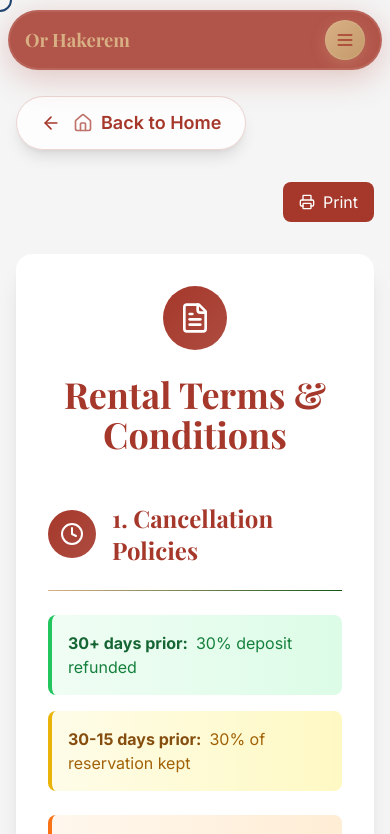
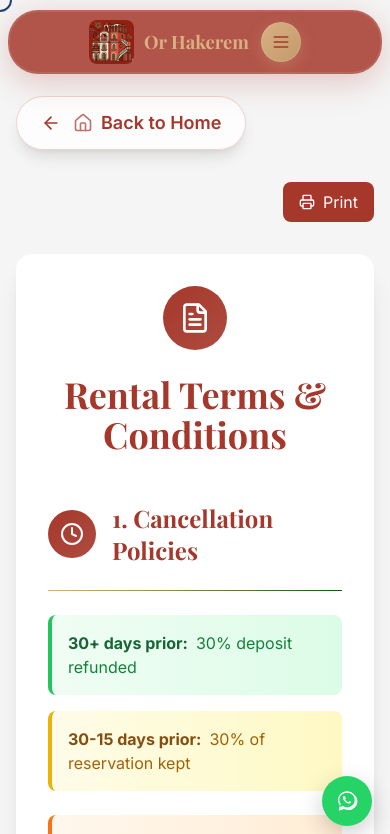
Before and after one commit to Orhakerem/OrHakerem-, a Next.js app: page /terms in a window 390 px wide. Shown: the top 834 px of the page. Built offline with nearby package versions, Linux system fonts and the light colour scheme; no server answers; a web font is replaced by a local one.

Commit message:
Polish hero, navbar, and WhatsApp contact UI

```diff
--- a/src/app/globals.css
+++ b/src/app/globals.css
@@ -236,13 +236,40 @@
 }
 
 @layer components {
+  .whatsapp-float {
+    position: fixed;
+    right: 24px;
+    bottom: 24px;
+    z-index: 9999;
+    display: flex;
+    align-items: center;
+    justify-content: center;
+    width: 56px;
+    height: 56px;
+    border-radius: 50%;
+    background: #25d366;
+    box-shadow: 0 8px 25px rgba(0, 0, 0, 0.2);
+    transition: all 0.3s ease;
+  }
+
+  .whatsapp-float:hover {
+    transform: scale(1.08);
+    box-shadow: 0 10px 30px rgba(0, 0, 0, 0.25);
+  }
+
   .hero-home {
+    opacity: 1;
+    filter: none;
     background:
       radial-gradient(circle at top, rgba(216, 176, 132, 0.18), transparent 45%),
       linear-gradient(180deg, #16202d 0%, #1d2a3a 52%, #24364a 100%);
   }
 
   .hero-home-media {
+    opacity: 1;
+    filter: none;
+    backdrop-filter: none;
+    -webkit-backdrop-filter: none;
     background:
       radial-gradient(circle at top, rgba(255, 255, 255, 0.1), transparent 40%),
       linear-gradient(180deg, rgba(10, 18, 28, 0.24) 0%, rgba(10, 18, 28, 0.38) 100%);
@@ -250,11 +277,13 @@
 
   .hero-home-video {
     z-index: 1;
+    filter: none !important;
+    opacity: 1 !important;
   }
 
   .hero-home-overlay {
     z-index: 2;
-    background: linear-gradient(180deg, rgba(12, 18, 28, 0.18) 0%, rgba(12, 18, 28, 0.36) 100%);
+    background: linear-gradient(180deg, rgba(12, 18, 28, 0.04) 0%, rgba(12, 18, 28, 0.1) 100%);
   }
 
   .hero-home-fallback {
@@ -281,6 +310,8 @@
     width: 100%;
     height: auto;
     background: #000;
+    filter: none !important;
+    opacity: 1 !important;
   }
 
   .hero-home-mobile-video-cta {
@@ -314,10 +345,23 @@
     font-weight: 500;
     letter-spacing: 0.5px;
     text-shadow: 0 1px 3px rgba(0, 0, 0, 0.4);
+    transition: all 0.3s ease;
+  }
+
+  .glass-cta.hero-scroll-cta {
+    opacity: 0;
+    transform: translateY(10px);
     transition:
+      opacity 0.7s cubic-bezier(0.22, 1, 0.36, 1),
+      transform 0.7s cubic-bezier(0.22, 1, 0.36, 1),
       background-color 0.3s ease,
-      transform 0.3s ease,
       border-color 0.3s ease;
+  }
+
+  .glass-cta.hero-scroll-cta.visible {
+    opacity: 1;
+    transform: translateY(0);
+    will-change: opacity, transform;
   }
 
   .glass-cta::before {
@@ -339,26 +383,27 @@
     position: absolute;
     top: 0;
     left: -120%;
-    width: 48%;
+    width: 40%;
     height: 100%;
     background: linear-gradient(
       120deg,
       transparent,
-      rgba(255, 255, 255, 0.3),
+      rgba(255, 255, 255, 0.18),
       transparent
     );
     transform: skewX(-20deg);
+    z-index: 2;
     pointer-events: none;
   }
 
   .glass-cta:hover {
     background: rgba(255, 255, 255, 0.18);
     border-color: rgba(255, 255, 255, 0.6);
-    transform: scale(1.04);
+    transform: translateY(0) scale(1.02);
   }
 
   .glass-cta:hover::after {
-    animation: shine 1.2s ease forwards;
+    animation: shine 1.4s ease forwards;
   }
 
   @keyframes shine {
@@ -366,7 +411,7 @@
       left: -120%;
     }
     to {
-      left: 140%;
+      left: 120%;
     }
   }
 
@@ -401,8 +446,24 @@
   }
 
   @media (max-width: 768px) {
+    .whatsapp-float {
+      width: 50px;
+      height: 50px;
+      right: 18px;
+      bottom: 18px;
+    }
+
     .glass-cta::after {
       display: none;
+    }
+
+    .glass-cta.hero-scroll-cta {
+      transform: translateY(6px);
+      transition:
+        opacity 0.6s ease,
+        transform 0.6s ease,
+        background-color 0.3s ease,
+        border-color 0.3s ease;
     }
 
     .glass-cta-wrap {
@@ -498,8 +559,8 @@
 
   /* Floating Navbar Styles - Amélioré et épuré */
   .navbar-floating {
-    height: 70px;
-    padding: 12px 25px;
+    height: 78px;
+    padding: 11px 22px;
     display: flex;
     align-items: center;
     justify-content: center;
@@ -507,8 +568,8 @@
     top: 15px;
     left: 50%;
     transform: translateX(-50%);
-    width: 95%;
-    max-width: 1200px;
+    width: max-content;
+    max-width: 95%;
     background: rgba(165, 56, 43, 0.85);
     backdrop-filter: blur(20px);
     border-radius: 35px;
@@ -521,11 +582,12 @@
   }
 
   .navbar-container-floating {
-    width: 100%;
+    width: fit-content;
     display: flex;
     align-items: center;
     justify-content: space-between;
-    padding: 0 15px;
+    gap: 22px;
+    padding: 0;
     height: 100%;
   }
 
@@ -536,9 +598,19 @@
     height: 100%;
   }
 
-  .logo-section-floating .relative {
-    width: 50px;
-    height: 50px;
+  .nav-brand-floating {
+    display: flex;
+    align-items: center;
+    gap: 12px;
+    text-decoration: none;
+  }
+
+  .nav-logo-floating {
+    height: 64px;
+    width: auto;
+    object-fit: contain;
+    flex-shrink: 0;
+    border-radius: 8px;
   }
 
   .logo-text-floating {
@@ -546,6 +618,7 @@
     font-size: 1.8rem;
     font-weight: 700;
     font-family: 'Playfair Display', serif;
+    margin-left: 2px;
     transition: all 0.3s ease;
   }
 
@@ -559,11 +632,10 @@
 
   .nav-items-floating {
     display: flex;
-    gap: 10px;
+    gap: 16px;
     align-items: center;
-    flex: 1;
     justify-content: center;
-    padding: 0 20px;
+    padding: 0;
     height: 100%;
   }
 
@@ -576,9 +648,9 @@
     text-decoration: none;
     font-family: 'Inter', sans-serif;
     font-weight: 600;
-    font-size: 14px;
-    padding: 12px 14px;
-    height: 45px;
+    font-size: 15px;
+    padding: 13px 16px;
+    height: 48px;
     border-radius: 25px;
     background: linear-gradient(135deg, #d8b084 0%, #c49a6a 100%);
     transition: all 0.3s cubic-bezier(0.4, 0, 0.2, 1);
@@ -588,8 +660,8 @@
       0 4px 15px rgba(216, 176, 132, 0.25),
       0 0 0 1px rgba(255, 255, 255, 0.1) inset;
     border: 1px solid rgba(255, 255, 255, 0.1);
-    width: 120px;
     flex-shrink: 0;
+    white-space: nowrap;
   }
 
   /* Hover effects épurés - sans effet shimmer */
@@ -763,7 +835,7 @@
     .hero-home-mobile-text {
       display: block;
       background: transparent;
-      padding: 0.625rem 0.8rem 0.75rem;
+      padding: 0.08rem 0.8rem 0.75rem;
     }
 
     .hero-home-mobile-text-inner {
@@ -1118,7 +1190,7 @@
     }
 
     .hero-home-mobile-text {
-      padding: 0.5rem 0.8rem 0.625rem;
+      padding: 0.04rem 0.8rem 0.625rem;
     }
 
     .hero-home-mobile-text-inner {
@@ -1286,8 +1358,8 @@
     }
 
     .navbar-floating {
-      height: 60px;
-      padding: 10px 16px;
+      height: 64px;
+      padding: 8px 14px;
       border-radius: 30px;
       top: 10px;
       width: calc(100% - 16px);
@@ -1313,9 +1385,16 @@
       text-overflow: ellipsis;
     }
 
-    .logo-section-floating .relative {
-      width: 40px;
-      height: 40px;
+    .nav-brand-floating {
+      gap: 8px;
+    }
+
+    .nav-logo-floating {
+      height: 44.8px;
+    }
+
+    .logo-text-floating.mobile {
+      font-size: 1.15rem;
     }
 
     .nav-items-floating {
--- a/src/app/layout.tsx
+++ b/src/app/layout.tsx
@@ -102,6 +102,17 @@ export default function RootLayout({
           {children}
         </main>
         <Footer />
+        <a
+          href="https://wa.me/972526869791?text=Hi%20I%20am%20interested%20in%20your%20properties"
+          target="_blank"
+          rel="noopener noreferrer"
+          className="whatsapp-float"
+          aria-label="Contact on WhatsApp"
+        >
+          <svg viewBox="0 0 32 32" width="24" height="24" aria-hidden="true">
+            <path fill="white" d="M16 3C9.4 3 4 8.3 4 14.8c0 2.6.9 5 2.4 7L5 29l7-2.3c1.8.9 3.8 1.4 5.9 1.4 6.6 0 12-5.3 12-11.8S22.6 3 16 3zm0 21.5c-1.8 0-3.6-.5-5.2-1.5l-.4-.2-4.1 1.3 1.4-4-.3-.4c-1.1-1.6-1.6-3.4-1.6-5.2C5.8 9.1 10.4 5 16 5s10.2 4.1 10.2 9.8S21.6 24.5 16 24.5zm5.6-7.3c-.3-.2-1.7-.8-2-.9-.3-.1-.5-.2-.7.2-.2.3-.8.9-.9 1.1-.2.2-.3.2-.6.1-.3-.2-1.2-.5-2.3-1.6-.8-.7-1.3-1.6-1.5-1.9-.2-.3 0-.5.1-.6.1-.1.3-.3.4-.5.1-.2.2-.3.3-.5.1-.2 0-.4 0-.5 0-.2-.7-1.6-1-2.2-.3-.6-.5-.5-.7-.5h-.6c-.2 0-.5.1-.7.4-.2.3-.9.9-.9 2.2 0 1.3.9 2.5 1.1 2.7.1.2 1.8 2.8 4.4 3.9.6.3 1.1.5 1.5.6.6.2 1.2.2 1.7.1.5-.1 1.7-.7 1.9-1.4.2-.7.2-1.3.2-1.4 0-.1-.1-.2-.3-.3z"/>
+          </svg>
+        </a>
         <Script src="/scrollAnimations.js" strategy="afterInteractive" />
       </body>
     </html>
--- a/src/app/page.tsx
+++ b/src/app/page.tsx
@@ -46,7 +46,6 @@ const Home: React.FC = () => {
             loop
             playsInline
             className="hero-home-video absolute inset-0 w-full h-full object-cover"
-            style={{ filter: 'brightness(0.85)' }}
           >
             <source src="/hero.mp4" type="video/mp4" />
           </video>
@@ -65,9 +64,7 @@ const Home: React.FC = () => {
         <div className="glass-cta-wrap hero-home-cta-wrap">
           <Link
             href="/properties"
-            className="glass-cta"
-            data-animate="scale"
-            data-delay="1"
+            className="glass-cta hero-scroll-cta"
           >
             View Properties
           </Link>
@@ -92,7 +89,6 @@ const Home: React.FC = () => {
               loop
               playsInline
               className="hero-home-mobile-video"
-              style={{ filter: 'brightness(0.85)' }}
             >
               <source src="/hero.mp4" type="video/mp4" />
             </video>
@@ -100,9 +96,7 @@ const Home: React.FC = () => {
             <div className="hero-home-mobile-video-cta">
               <Link
                 href="/properties"
-                className="glass-cta"
-                data-animate="scale"
-                data-delay="1"
+                className="glass-cta hero-scroll-cta"
               >
                 View Properties
               </Link>
--- a/src/components/Navbar.tsx
+++ b/src/components/Navbar.tsx
@@ -2,6 +2,7 @@
 
 import React, { useState, useEffect } from 'react';
 import Link from 'next/link';
+import Image from 'next/image';
 import { usePathname } from 'next/navigation';
 import { Menu, X } from 'lucide-react';
 
@@ -32,7 +33,14 @@ function Navbar() {
         <div className="navbar-container-floating">
           {/* Logo Section - Centré verticalement */}
           <div className="logo-section-floating">
-            <Link href="/" aria-label="Or Hakerem - Home" className="flex items-center">
+            <Link href="/" aria-label="Or Hakerem - Home" className="nav-brand-floating">
+              <Image
+                src="/orhakerem_logo_original.jpg"
+                alt="Or Hakerem logo"
+                width={30}
+                height={30}
+                className="nav-logo-floating"
+              />
               <span className="logo-text-floating">
                 Or Hakerem
               </span>
@@ -83,8 +91,6 @@ function Navbar() {
             </Link>
           </div>
 
-          {/* Espace pour équilibrer la mise en page */}
-          <div className="flex-shrink-0 w-[120px]"></div>
         </div>
       </nav>
 
@@ -96,7 +102,14 @@ function Navbar() {
       >
         <div className="navbar-container-floating">
           <div className="logo-section-floating">
-            <Link href="/" aria-label="Or Hakerem - Home" className="flex items-center" onClick={closeMobileMenu}>
+            <Link href="/" aria-label="Or Hakerem - Home" className="nav-brand-floating" onClick={closeMobileMenu}>
+              <Image
+                src="/orhakerem_logo_original.jpg"
+                alt="Or Hakerem logo"
+                width={24}
+                height={24}
+                className="nav-logo-floating"
+              />
               <span className="logo-text-floating mobile">
                 Or Hakerem
               </span>
```
Also changed, not shown: public/scrollAnimations.js (+41 -0 lines), src/app/contact/page.tsx (+8 -6 lines), src/components/Footer.tsx (+10 -6 lines).
